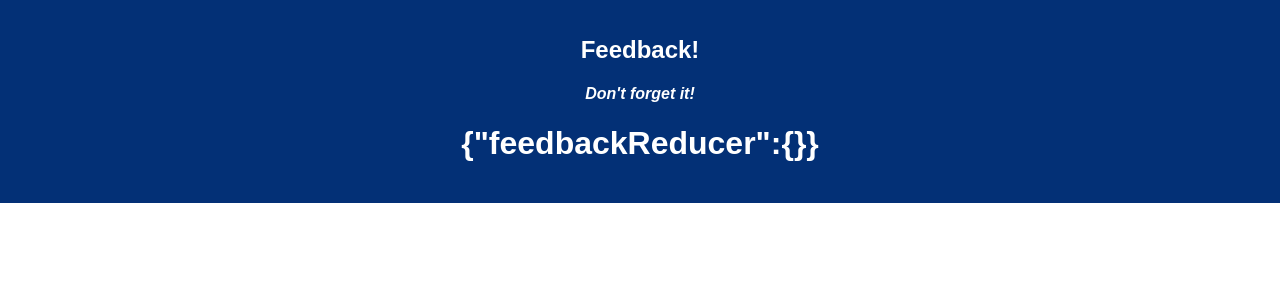
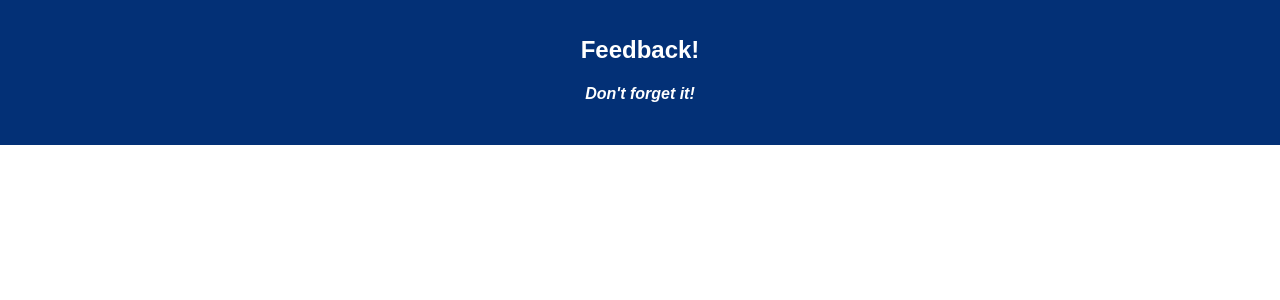
Before and after one commit to Emmasong34/redux-feedback-loop, a React (Create React App) app: page / in a window 1280 px wide. Shown: the top 300 px of the page. Built offline with nearby package versions, Linux system fonts and the light colour scheme; no server answers.

Commit message:
json.stringify is commented out

```diff
--- a/src/components/App/App.js
+++ b/src/components/App/App.js
@@ -33,7 +33,10 @@ getFeedback = () => {
           <header className="App-header">
             <h1 className="App-title">Feedback!</h1>
             <h4><i>Don't forget it!</i></h4>
-            <h1>{JSON.stringify(this.props.reduxState)}</h1>
+
+            {/* stringify is helpful for testing that the inputs are being added to the reducer */}
+            {/* <h1>{JSON.stringify(this.props.reduxState)}</h1> */}
+
           </header>
           <br/>
           {/* <Feeling /> */}
```
